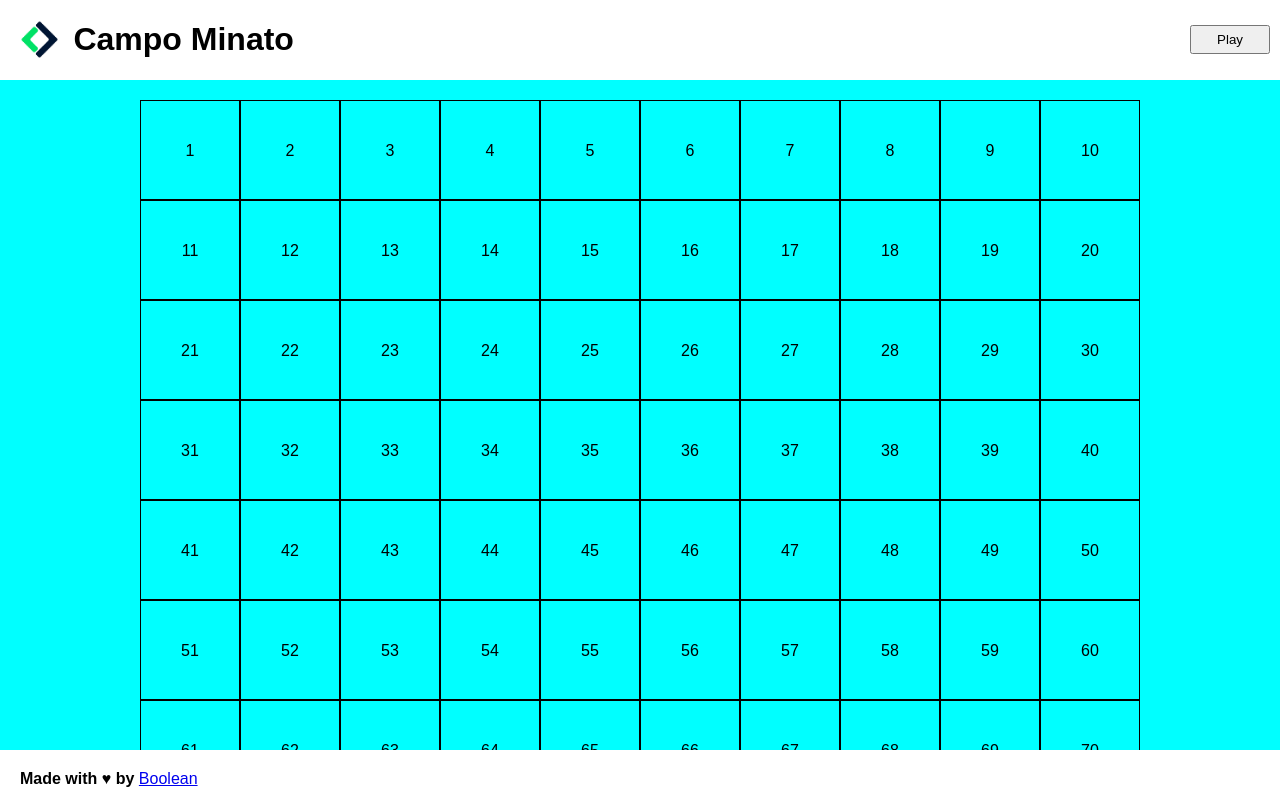
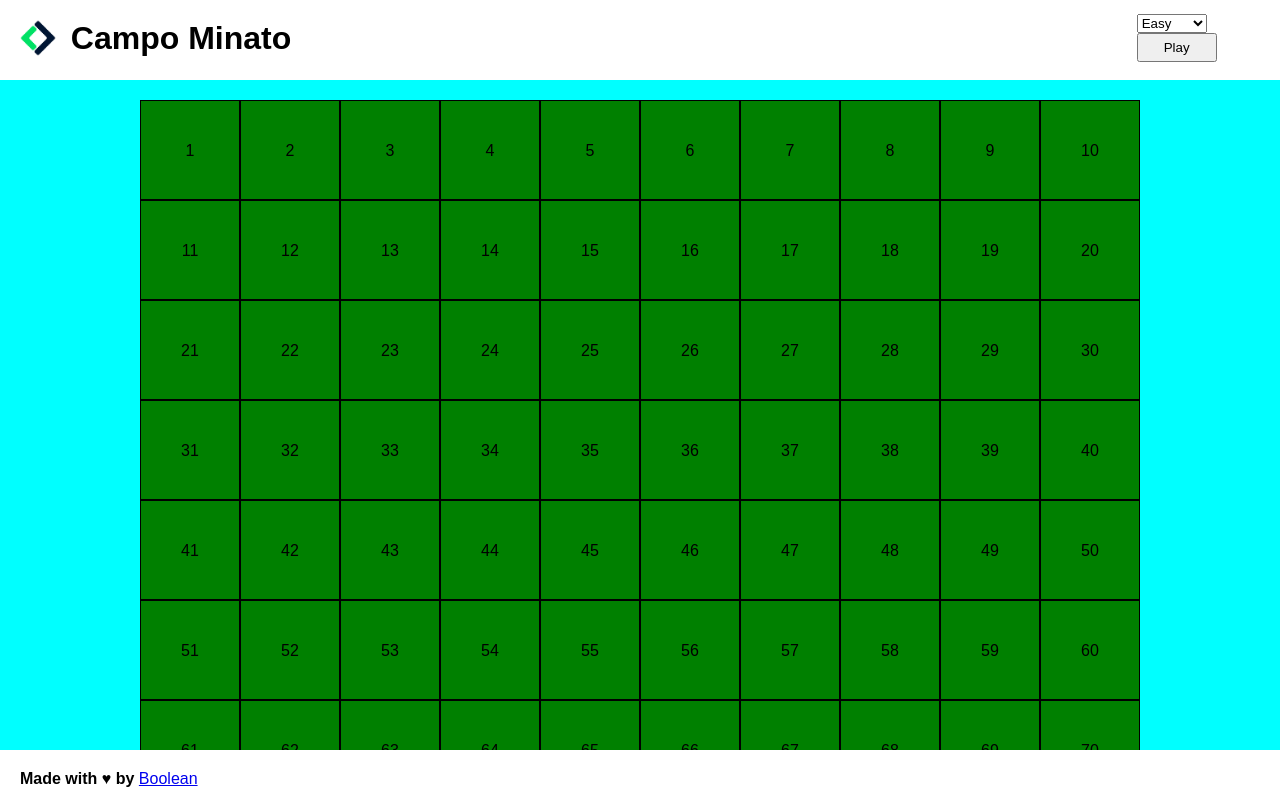
Before and after one commit to DomenicoScala/js-campominato-grid, a plain HTML site: page index.html in a window 1280 px wide. Both pictures are taken after a click on the button "Play". Drawn offline with Linux system fonts and the light colour scheme.

Commit message:
BONUS COMPLETATO

```diff
--- a/css/style.css
+++ b/css/style.css
@@ -70,9 +70,30 @@ main{
     line-height: 100px;
     text-align: center;
     color: black;
+    background-color: green;
+    font-size: bold;
 }
 
 .cell.active{
     background-color: goldenrod;
     color: blue;
 }
+
+
+.cell-100{
+    width: 100px;
+    height: 100px;
+    line-height: 100px;
+}
+
+.cell-81{
+    width: calc(1000px / 9);
+    height: calc(1000px / 9);
+    line-height: calc(1000px / 9);
+}
+
+.cell-49{
+    width: calc(1000px / 7);
+    height: calc(1000px / 7);
+    line-height: calc(1000px / 7);
+}
--- a/index.html
+++ b/index.html
@@ -19,6 +19,12 @@
                 </div>
 
                 <div>
+                    <select id="difficoltà">
+                        <option value="100">Easy</option>
+                        <option value="81">Medium</option>
+                        <option value="49">Hard</option>
+                    </select>
+
                     <button id="special-button">Play</button>
                 </div>
             </div>
--- a/js/scripts.js
+++ b/js/scripts.js
@@ -1,12 +1,20 @@
 const myButton = document.getElementById('special-button')
+
+const diffSelect = document.getElementById('difficoltà')
+
+
 
 myButton.addEventListener('click', function(){
     console.log('myButton', myButton, typeof myButton)
     const gridContainer = document.querySelector('.result-grid')
 
-    for(let i = 1; i <= 100; i++){
+    const cellNumber = parseInt(diffSelect.value)
+
+    gridContainer.innerHTML = '';
+
+    for(let i = 1; i <= cellNumber; i++){
         const cell = document.createElement('div')
-        cell.classList.add('cell')
+        cell.classList.add('cell', 'cell-' + cellNumber)
         cell.innerHTML += i
         gridContainer.append(cell)
 
```
